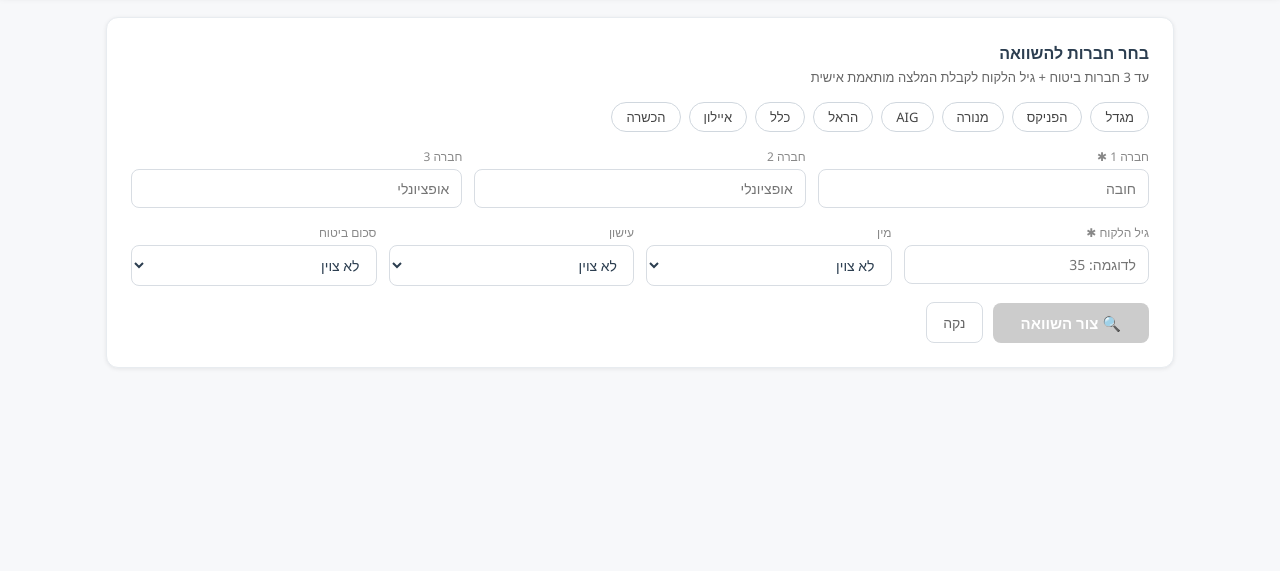
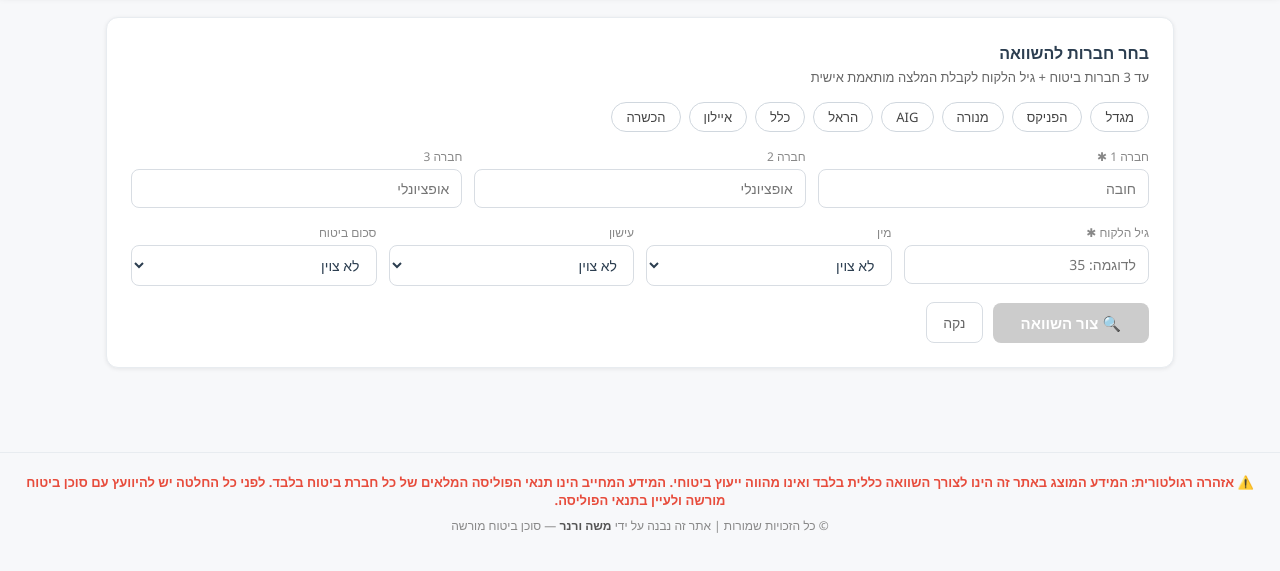
Before and after one commit to moshe53/insurance-dashboard, a website: page public/index.html in a window 1280 px wide. Shown: the part 63-634 px from the top of the page. Drawn offline with Linux system fonts and the light colour scheme.

Commit message:
Update index.html

```diff
--- a/public/index.html
+++ b/public/index.html
@@ -377,5 +377,13 @@
   btn.textContent='📄 ייצא Word';btn.disabled=false;
 }
 </script>
+<footer style="margin-top:40px;padding:20px 16px;border-top:1px solid #E8ECF0;text-align:center;direction:rtl">
+  <p style="font-size:13px;color:#E74C3C;font-weight:600;margin-bottom:8px">
+    ⚠️ אזהרה רגולטורית: המידע המוצג באתר זה הינו לצורך השוואה כללית בלבד ואינו מהווה ייעוץ ביטוחי. המידע המחייב הינו תנאי הפוליסה המלאים של כל חברת ביטוח בלבד. לפני כל החלטה יש להיוועץ עם סוכן ביטוח מורשה ולעיין בתנאי הפוליסה.
+  </p>
+  <p style="font-size:12px;color:#888;margin-top:8px">
+    © כל הזכויות שמורות | אתר זה נבנה על ידי <strong style="color:#555">משה ורנר</strong> — סוכן ביטוח מורשה
+  </p>
+</footer>
 </body>
 </html>
```
